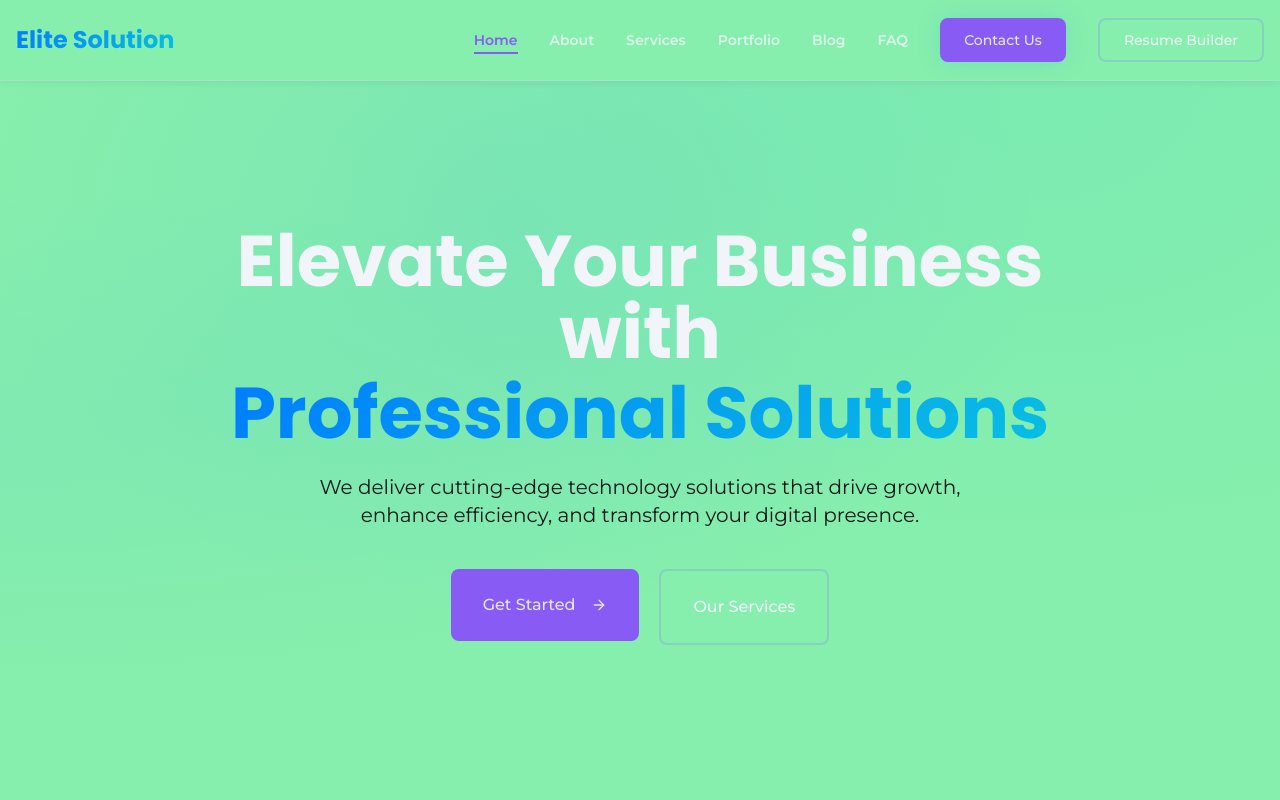
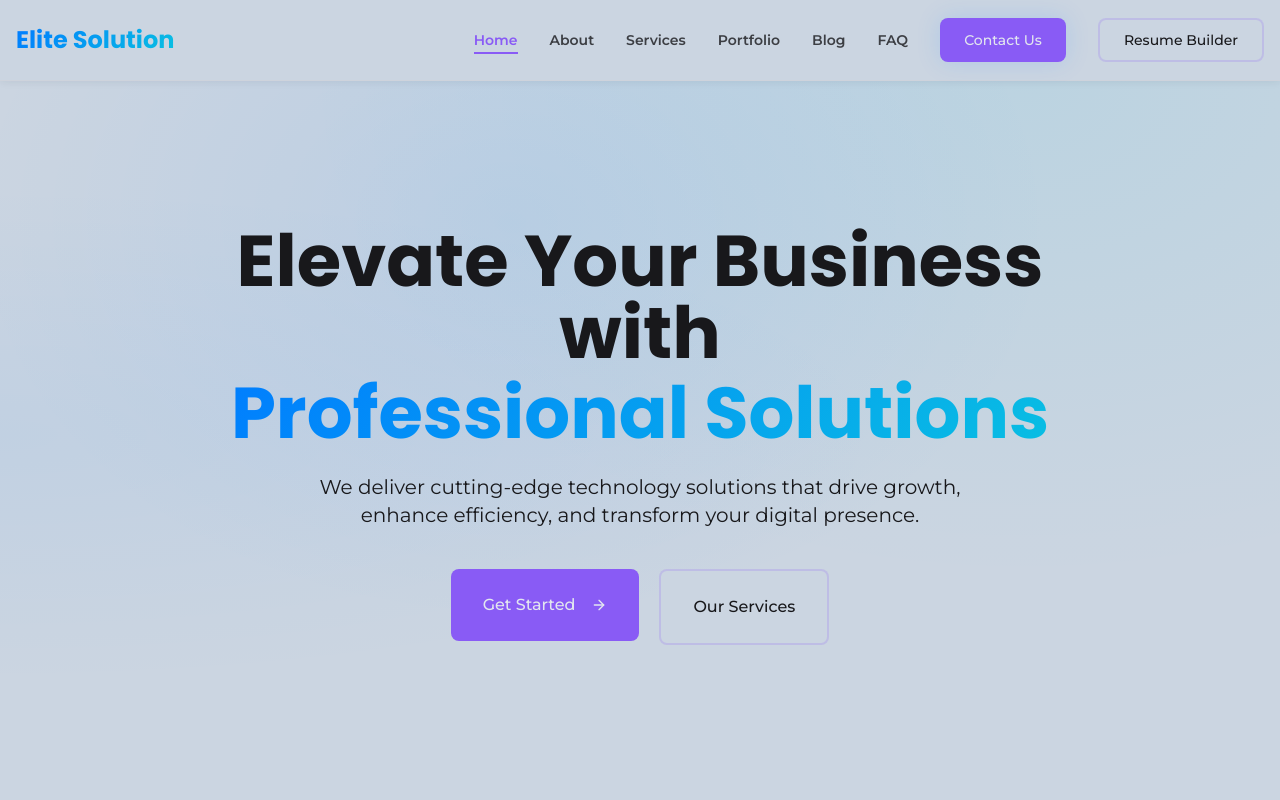
Before and after one commit to HusbanTech12/next-resume-wizard, a React (Vite) app: page / in a window 1280 px wide. Shown: the top 800 px of the page. Built offline with nearby package versions, Linux system fonts and the light colour scheme; the HTML template or start-up script is replaced by a standard one.

Commit message:
Manually updated project theme
Applied theme in Lovable

```diff
--- a/src/index.css
+++ b/src/index.css
@@ -14,8 +14,8 @@ All colors MUST be HSL.
 
 @layer base {
   :root {
-    --background: 142 76.6423% 73.1373%;
-    --foreground: 210 40% 96.0784%;
+    --background: 213 26.8293% 83.9216%;
+    --foreground: 240 5.8824% 10%;
 
     --card: 0 0% 98%;
     --card-foreground: 240 5% 10%;
```
